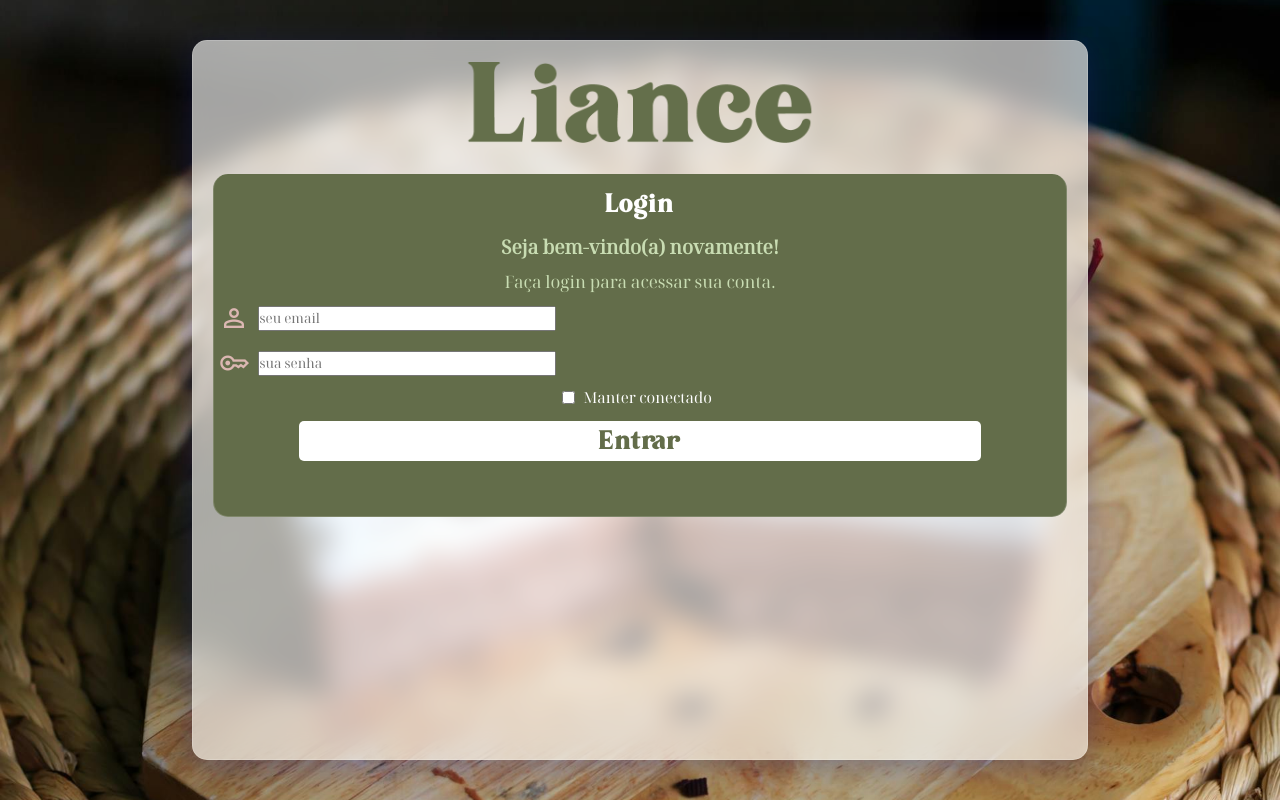
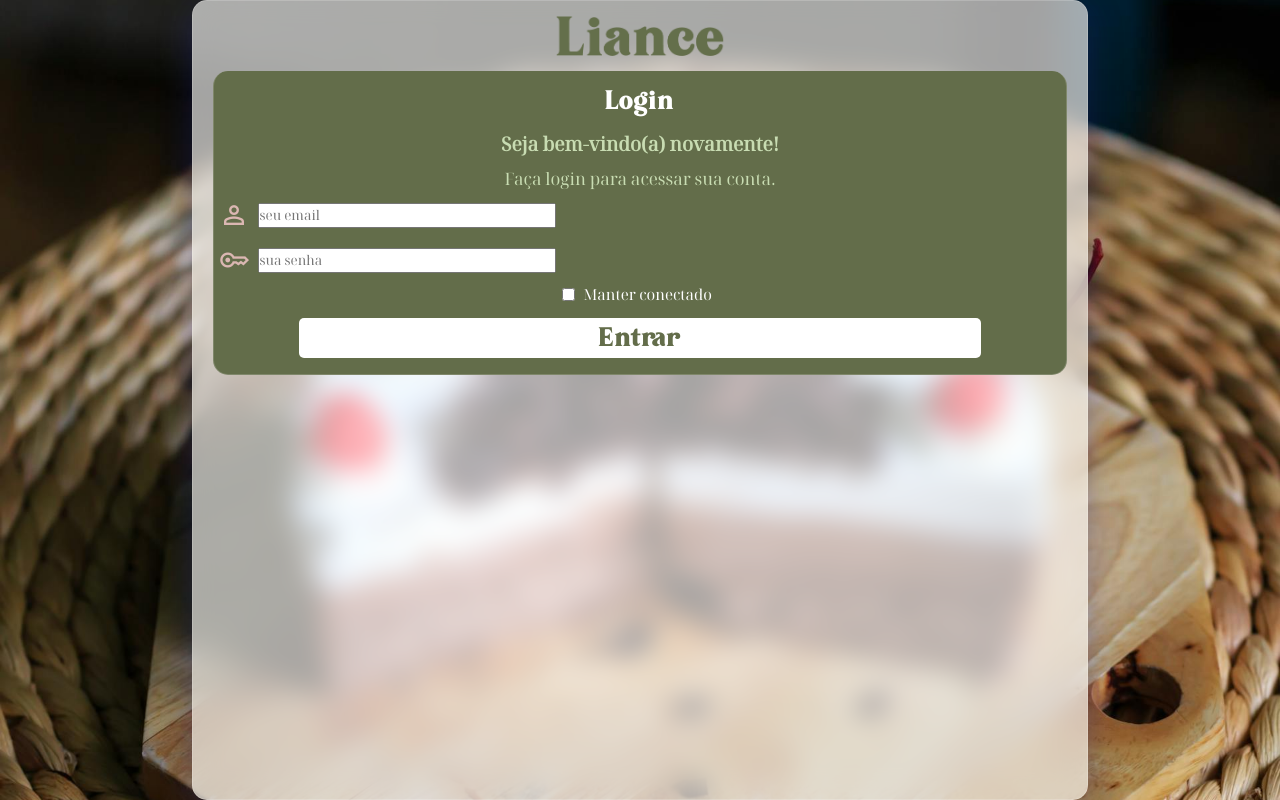
Before and after one commit to 0PabloPadilha/login, a PHP site: page / in a window 1280 px wide. Run offline with PHP 8.4, Linux system fonts and the light colour scheme.

Commit message:
att login

```diff
--- a/estilos/mq.css
+++ b/estilos/mq.css
@@ -38,10 +38,19 @@
 
 @media screen and (orientation: landscape) {
     section#login{
-        height: 90vh;
+        height: 100vh;
+    }
+
+    #login #img{
+        background: url(../imgs/Liance\ escrita.png) no-repeat;
+        background-size: contain;
+        height: 40px;
+        width: 170px;
+        padding: 10px;
+        margin: 15px auto;
     }
 
     #login #form{
-        padding-bottom: 55px;
+        padding-bottom: 16px;
     }
 }
```
